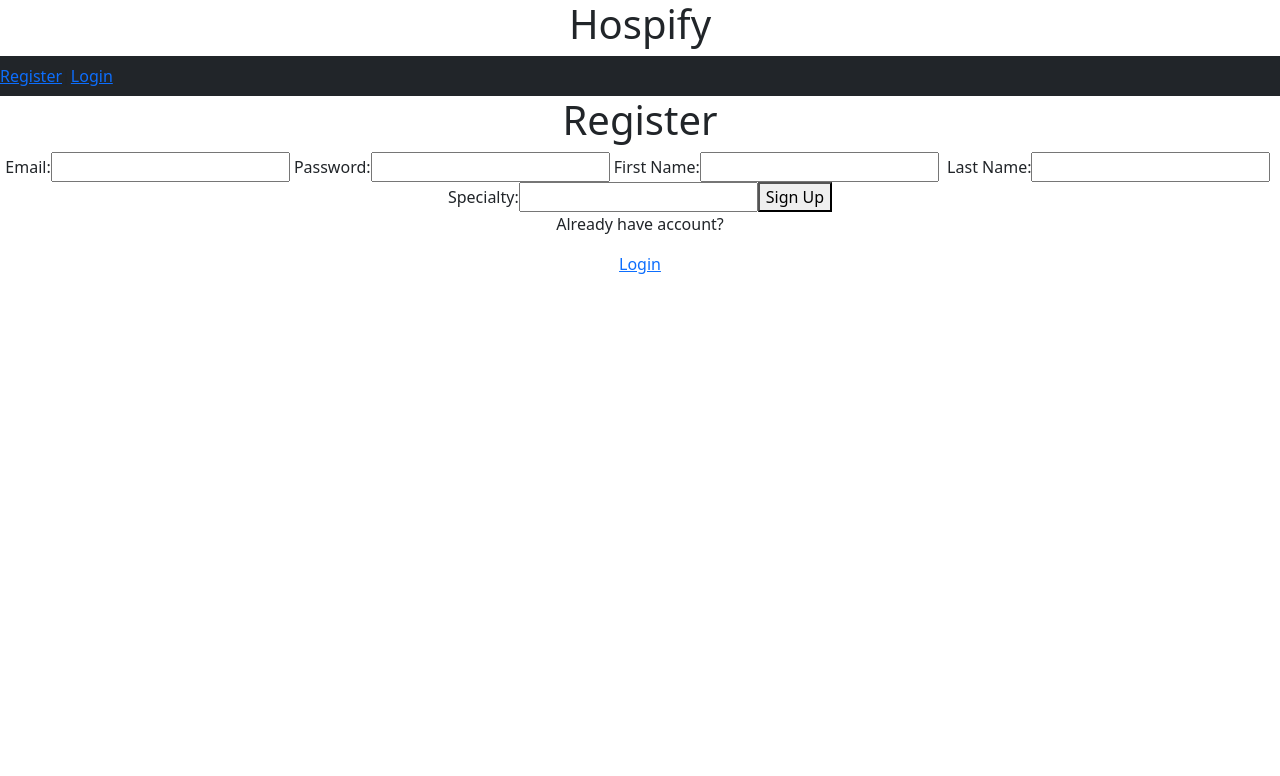
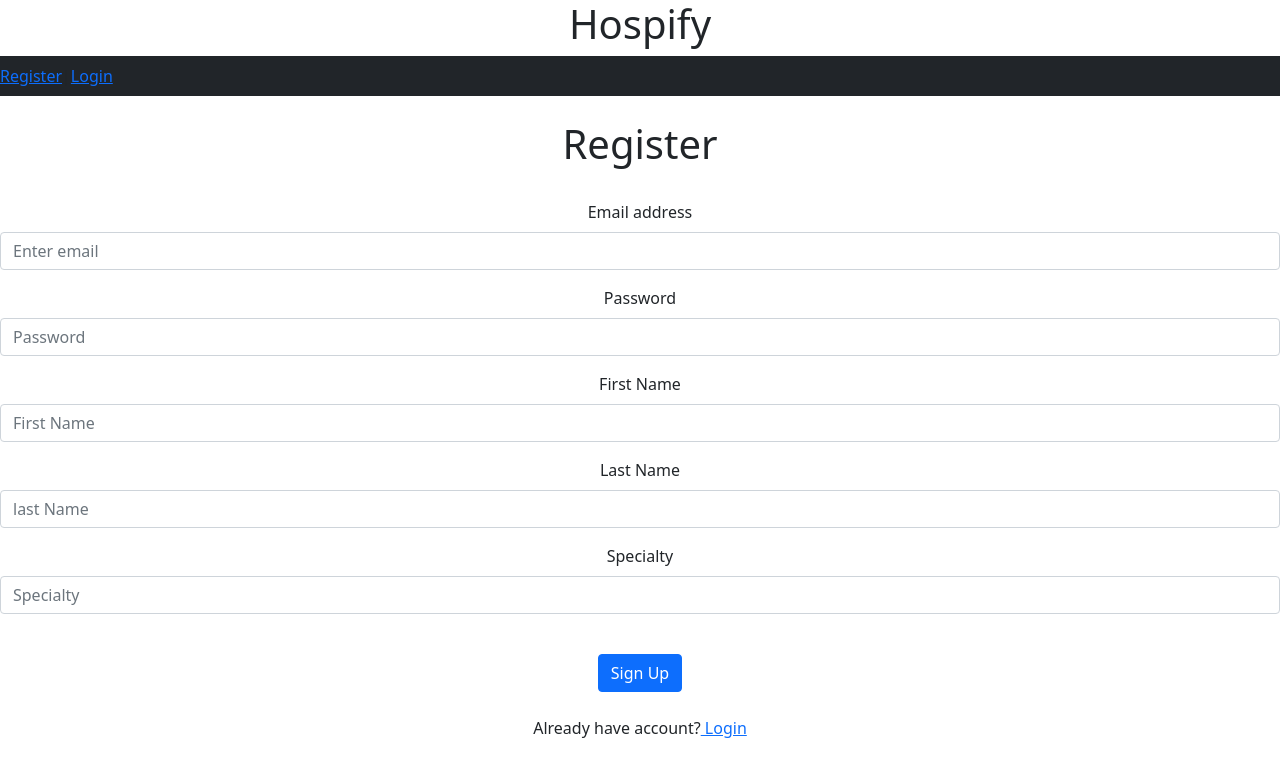
Before and after one commit to infjay/hospify-project-client, a React (Create React App) app: page /signup in a window 1280 px wide. Shown: the top 776 px of the page. Built offline with nearby package versions, Linux system fonts and the light colour scheme; no server answers.

Commit message:
BootStrap on forms

```diff
--- a/src/pages/Login.jsx
+++ b/src/pages/Login.jsx
@@ -1,6 +1,7 @@
 import { useContext, useState } from "react";
 import axios from "axios";
 import { Link, useNavigate } from "react-router-dom";
+import { Form, Button } from "react-bootstrap";
 
 import { AuthContext } from "../context/auth.context";
 
@@ -19,7 +20,8 @@ function Login() {
 
     const requestBody = { email, password };
 
-    axios.post(`${process.env.REACT_APP_API_URL}/auth/login`, requestBody)
+    axios
+      .post(`${process.env.REACT_APP_API_URL}/auth/login`, requestBody)
       .then((response) => {
         // login successful
         const jwt = response.data.authToken;
@@ -39,34 +41,47 @@ function Login() {
 
   return (
     <div className="LoginPage">
+      <br />
       <h1>Login</h1>
-
+      <br />
       {errorMessage && <p className="error-message">{errorMessage}</p>}
 
       <form onSubmit={handleLoginSubmit}>
-        <label>Email:</label>
-        <input
+        <Form.Group className="mb-3" controlId="formBasicPassword">
+          <Form.Label>Email</Form.Label>
+          <Form.Control
             type="email"
+            placeholder="Email"
             name="email"
+            required={true}
             value={email}
-          required={true}
             onChange={(e) => setEmail(e.target.value)}
           />
+        </Form.Group>
 
-        <label>Password:</label>
-        <input
+        <Form.Group className="mb-3" controlId="formBasicPassword">
+          <Form.Label>Password</Form.Label>
+          <Form.Control
             type="password"
+            placeholder="Password"
             name="password"
+            required={true}
             value={password}
-          required={true}
             onChange={(e) => setPassword(e.target.value)}
           />
+        </Form.Group>
 
-        <button type="submit">Login</button>
+        <br />
+
+        <Button variant="primary" type="submit">
+          Login
+        </Button>
       </form>
-
-      <p>Don't have an account yet?</p>
+      <br />
+      <p>
+        Don't have an account yet?
         <Link to={"/signup"}> Sign Up</Link>
+      </p>
     </div>
   );
 }
--- a/src/pages/Signup.jsx
+++ b/src/pages/Signup.jsx
@@ -1,6 +1,7 @@
 import { useState } from "react";
 import { Link, useNavigate } from "react-router-dom";
 import axios from "axios";
+import { Form, Button } from "react-bootstrap";
 
 function Signup() {
   const [email, setEmail] = useState("");
@@ -19,8 +20,10 @@ function Signup() {
 
     const requestBody = { email, password, specialty, firstName, lastName };
 
-    axios.post(`${process.env.REACT_APP_API_URL}/auth/signup`, requestBody,
-      {headers: {Authorization: `Bearer ${storedToken}` } })
+    axios
+      .post(`${process.env.REACT_APP_API_URL}/auth/signup`, requestBody, {
+        headers: { Authorization: `Bearer ${storedToken}` },
+      })
       .then((response) => {
         navigate("/login");
       })
@@ -33,58 +36,82 @@ function Signup() {
 
   return (
     <div className="Signup">
+      <br />
       <h1>Register</h1>
 
       {errorMessage && <p className="error-message">{errorMessage}</p>}
 
       <form onSubmit={handleSignupSubmit}>
-        <label>Email:</label>
-        <input
+        <br />
+        <Form.Group className="mb-3" controlId="formBasicEmail">
+          <Form.Label>Email address</Form.Label>
+          <Form.Control
             type="email"
-          name="email"
+            placeholder="Enter email"
             required={true}
             value={email}
             onChange={(e) => setEmail(e.target.value)}
-        />&nbsp;
+          />
+        </Form.Group>
 
-        <label>Password:</label>
-        <input
+        <Form.Group className="mb-3" controlId="formBasicPassword">
+          <Form.Label>Password</Form.Label>
+          <Form.Control
             type="password"
+            placeholder="Password"
             name="password"
             required={true}
             value={password}
             onChange={(e) => setPassword(e.target.value)}
-        />&nbsp;
-        <label>First Name: </label>
-        <input
-          type="String"
+          />
+        </Form.Group>
+
+        <Form.Group className="mb-3" controlId="formBasicPassword">
+          <Form.Label>First Name</Form.Label>
+          <Form.Control
+            type="text"
+            placeholder="First Name"
             name="firstName"
+            required={true}
             value={firstName}
+            onChange={(e) => setFirstName(e.target.value)}
+          />
+        </Form.Group>
+
+        <Form.Group className="mb-3" controlId="formBasicPassword">
+          <Form.Label>Last Name</Form.Label>
+          <Form.Control
+            type="text"
+            placeholder="last Name"
+            name="lastName"
             required={true}
-          onChange={(e) => setFirstName(e.target.value)}
-        /> &nbsp;
-        <label>Last Name: </label>
-        <input
-          type="String"
-          name="lastName"
             value={lastName}
+            onChange={(e) => setLastName(e.target.value)}
+          />
+        </Form.Group>
+
+        <Form.Group className="mb-3" controlId="formBasicPassword">
+          <Form.Label>Specialty</Form.Label>
+          <Form.Control
+            type="text"
+            placeholder="Specialty"
+            name="specialty"
             required={true}
-          onChange={(e) => setLastName(e.target.value)}
-        />&nbsp; <br />
-        <label>Specialty:</label>
-        <input
-          type="String"
-          name="Specialty"
             value={specialty}
-          required={true}
             onChange={(e) => setSpecialty(e.target.value)}
           />
+        </Form.Group>
 
-        <button type="submit">Sign Up</button>
+        <br />
+        <Button variant="primary" type="submit">
+          Sign Up
+        </Button>
       </form>
-
-      <p>Already have account?</p>
+      <br />
+      <p>
+        Already have account?
         <Link to={"/login"}> Login</Link>
+      </p>
     </div>
   );
 }
```
Lines whose indentation alone changed are shown as unchanged.
